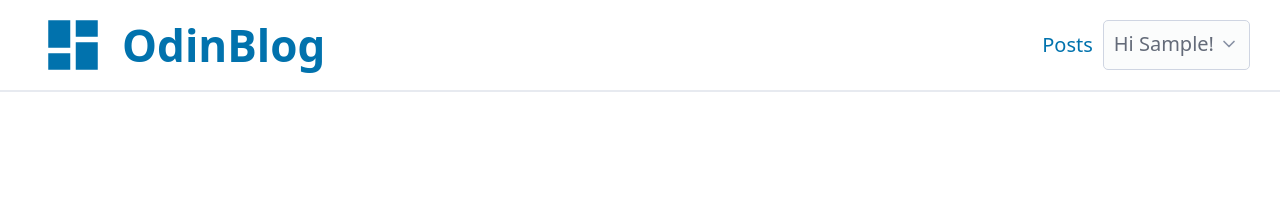
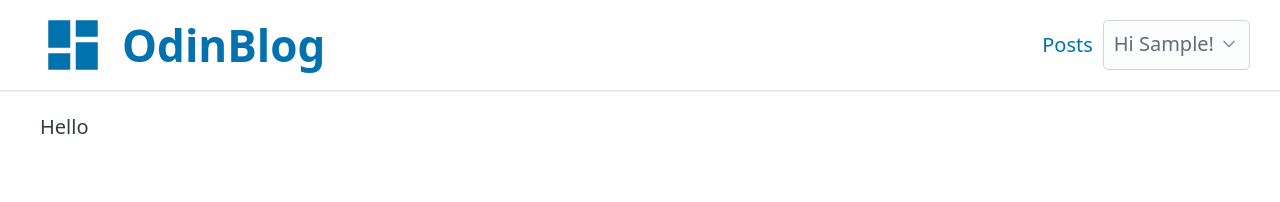
Before and after one commit to devashishchakraborty/odinblog-dashboard, a React (Vite) app: page /posts/new in a window 1280 px wide. Shown: the top 202 px of the page. Built offline with nearby package versions, Linux system fonts and the light colour scheme; sample sign-in values are in the browser's storage.

Commit message:
minor update

```diff
--- a/src/components/CreatePost.jsx
+++ b/src/components/CreatePost.jsx
@@ -1,5 +1,5 @@
 const CreatePost = () => {
-
+  return <section className="container">Hello</section>
 }
 
 export default CreatePost;
--- a/src/components/Header.jsx
+++ b/src/components/Header.jsx
@@ -6,7 +6,7 @@ const Header = ({ user, setUser, setToken }) => {
   const handleLogout = () => {
     setUser(null);
     setToken(null);
-    navigate("/login");
+    navigate("/");
   };
   return (
     <header>
```
Also changed, not shown: 1 other file (tests, documents, lock files or other folders).
